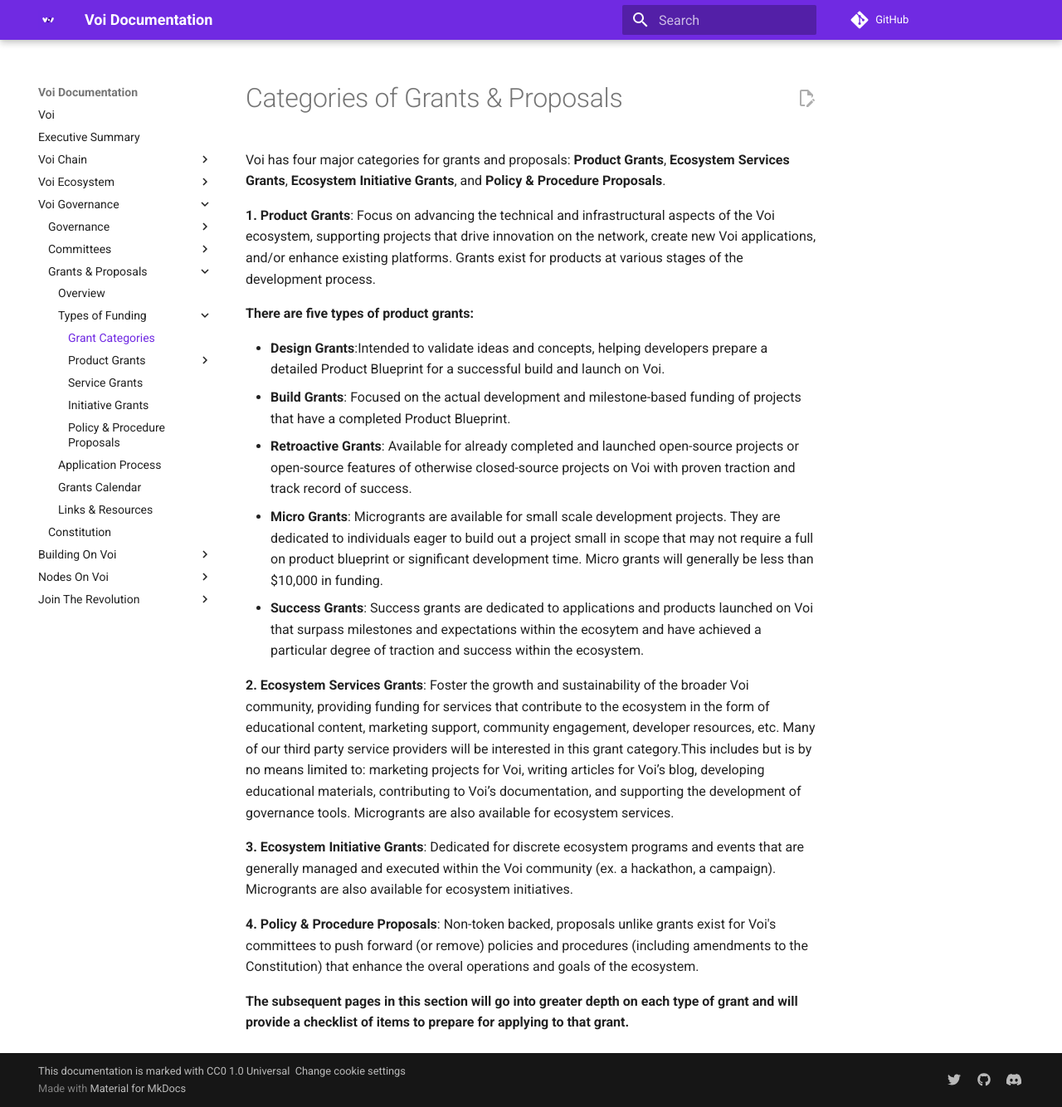
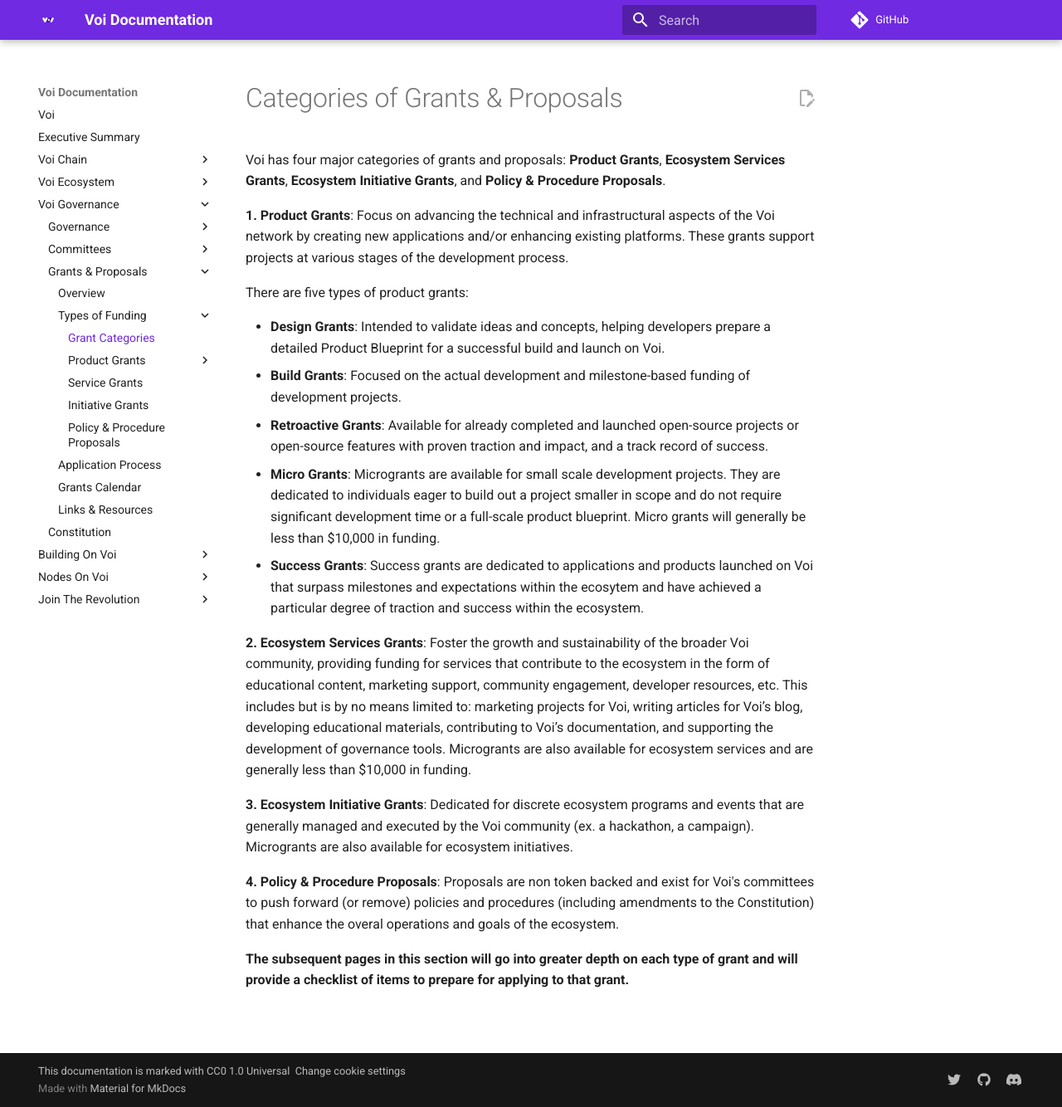
Before and after one commit to VoiNetwork/learn-more, an MkDocs documentation site: the page built from docs/governance/proposals/types-of-grants.md, in a window 1280 px wide and 1334 px high. Shown: the whole window at 83% size. Built offline with MkDocs 1.6.1 and Material for MkDocs 9.7.7, drawn with Linux system fonts in a browser that asks for light colours; plug-ins that fetch from the network failed and are left out; comment, search, counter and statistics services are not loaded.

Commit message:
Update types-of-grants.md

```diff
--- a/docs/governance/proposals/types-of-grants.md
+++ b/docs/governance/proposals/types-of-grants.md
@@ -1,21 +1,21 @@
 # Categories of Grants & Proposals
 
-Voi has four major categories for grants and proposals: **Product Grants**, **Ecosystem Services Grants**, **Ecosystem Initiative Grants**, and **Policy & Procedure Proposals**.
+Voi has four major categories of grants and proposals: **Product Grants**, **Ecosystem Services Grants**, **Ecosystem Initiative Grants**, and **Policy & Procedure Proposals**.
 
-**1. Product Grants**: Focus on advancing the technical and infrastructural aspects of the Voi ecosystem, supporting projects that drive innovation on the network, create new Voi applications, and/or enhance existing platforms. Grants exist for products at various stages of the development process.
+**1. Product Grants**: Focus on advancing the technical and infrastructural aspects of the Voi network by creating new applications and/or enhancing existing platforms. These grants support projects at various stages of the development process.
 
-**There are five types of product grants:**
+There are five types of product grants:
 
-   * **Design Grants**:Intended to validate ideas and concepts, helping developers prepare a detailed Product Blueprint for a successful build and launch on Voi.
-   * **Build Grants**: Focused on the actual development and milestone-based funding of projects that have a completed Product Blueprint.
-   * **Retroactive Grants**: Available for already completed and launched open-source projects or open-source features of otherwise closed-source projects on Voi with proven traction and track record of success.
-   * **Micro Grants**: Microgrants are available for small scale development projects. They are dedicated to individuals eager to build out a project small in scope that may not require a full on product blueprint or significant development time. Micro grants will generally be less than $10,000 in funding.
+   * **Design Grants**: Intended to validate ideas and concepts, helping developers prepare a detailed Product Blueprint for a successful build and launch on Voi.
+   * **Build Grants**: Focused on the actual development and milestone-based funding of development projects.
+   * **Retroactive Grants**: Available for already completed and launched open-source projects or open-source features with proven traction and impact, and a track record of success.
+   * **Micro Grants**: Microgrants are available for small scale development projects. They are dedicated to individuals eager to build out a project smaller in scope and do not require significant development time or a full-scale product blueprint. Micro grants will generally be less than $10,000 in funding.
    * **Success Grants**: Success grants are dedicated to applications and products launched on Voi that surpass milestones and expectations within the ecosytem and have achieved a particular degree of traction and success within the ecosystem.
 
-**2. Ecosystem Services Grants**: Foster the growth and sustainability of the broader Voi community, providing funding for services that contribute to the ecosystem in the form of educational content, marketing support, community engagement, developer resources, etc. Many of our third party service providers will be interested in this grant category.This includes but is by no means limited to: marketing projects for Voi, writing articles for Voi’s blog, developing educational materials, contributing to Voi’s documentation, and supporting the development of governance tools. Microgrants are also available for ecosystem services.
+**2. Ecosystem Services Grants**: Foster the growth and sustainability of the broader Voi community, providing funding for services that contribute to the ecosystem in the form of educational content, marketing support, community engagement, developer resources, etc. This includes but is by no means limited to: marketing projects for Voi, writing articles for Voi’s blog, developing educational materials, contributing to Voi’s documentation, and supporting the development of governance tools. Microgrants are also available for ecosystem services and are generally less than $10,000 in funding.
 
-**3. Ecosystem Initiative Grants**: Dedicated for discrete ecosystem programs and events that are generally managed and executed within the Voi community (ex. a hackathon, a campaign). Microgrants are also available for ecosystem initiatives.
+**3. Ecosystem Initiative Grants**: Dedicated for discrete ecosystem programs and events that are generally managed and executed by the Voi community (ex. a hackathon, a campaign). Microgrants are also available for ecosystem initiatives.
 
-**4. Policy & Procedure Proposals**: Non-token backed, proposals unlike grants exist for Voi's committees to push forward (or remove) policies and procedures (including amendments to the Constitution) that enhance the overal operations and goals of the ecosystem.
+**4. Policy & Procedure Proposals**: Proposals are non token backed and exist for Voi's committees to push forward (or remove) policies and procedures (including amendments to the Constitution) that enhance the overal operations and goals of the ecosystem.
 
 **The subsequent pages in this section will go into greater depth on each type of grant and will provide a checklist of items to prepare for applying to that grant.**
```
